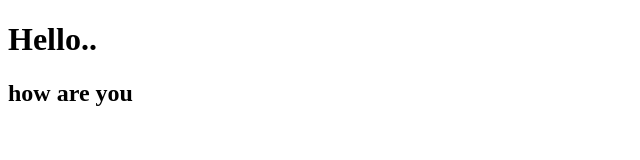
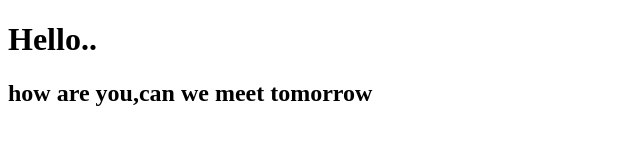
Before and after one commit to ahmedrashid6666/sample, a plain HTML site: page index.html in a window 1280 px wide. Shown: the whole page, without its empty margins (0-640 px from the left). Drawn offline with Linux system fonts and the light colour scheme.

Commit message:
index file modified

```diff
--- a/index.html
+++ b/index.html
@@ -7,6 +7,6 @@
 </head>
 <body>
     <h1>Hello..</h1>
-    <h2>how are you</h2>
+    <h2>how are you,can we meet tomorrow</h2>
 </body>
 </html>
```
